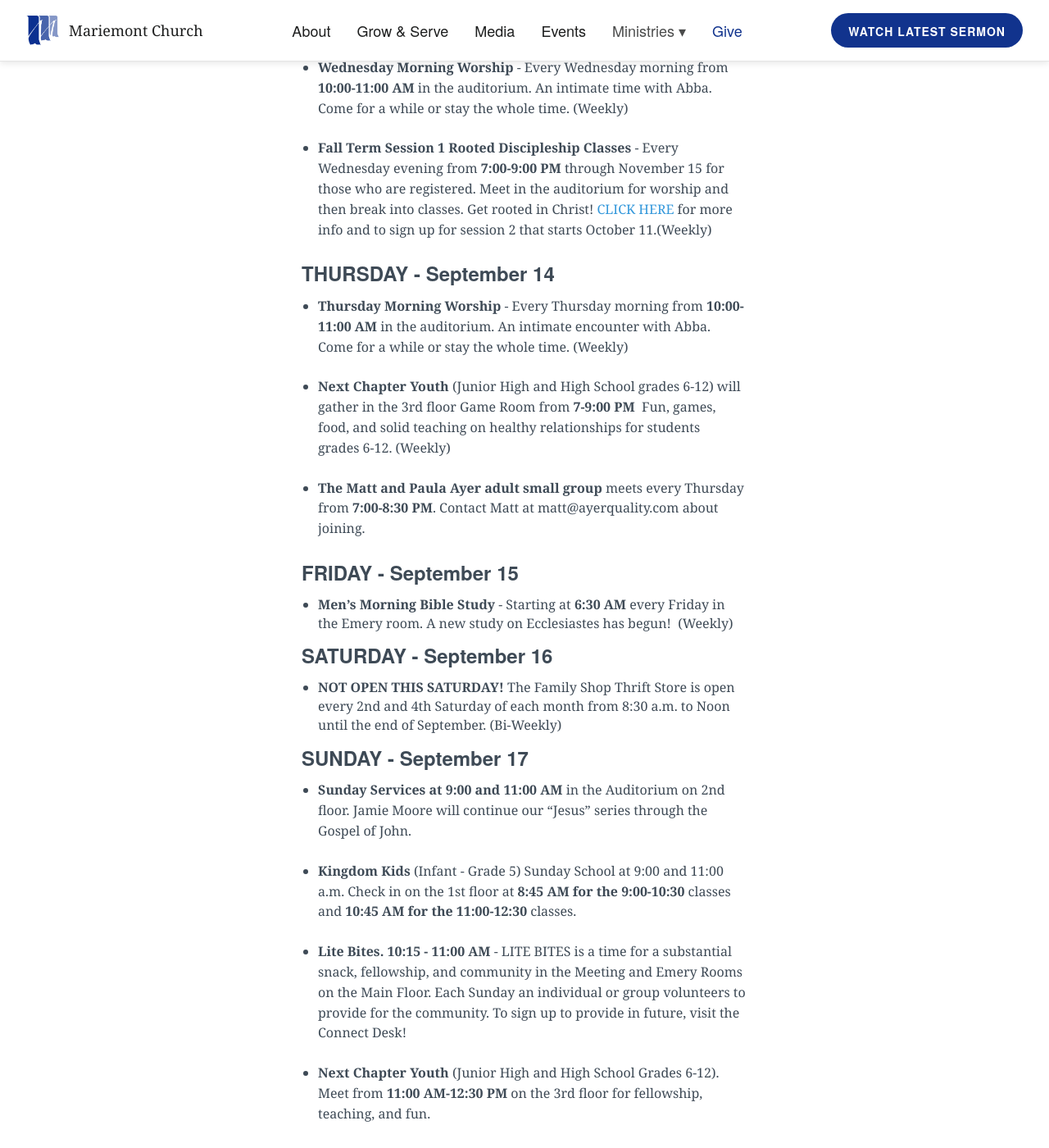
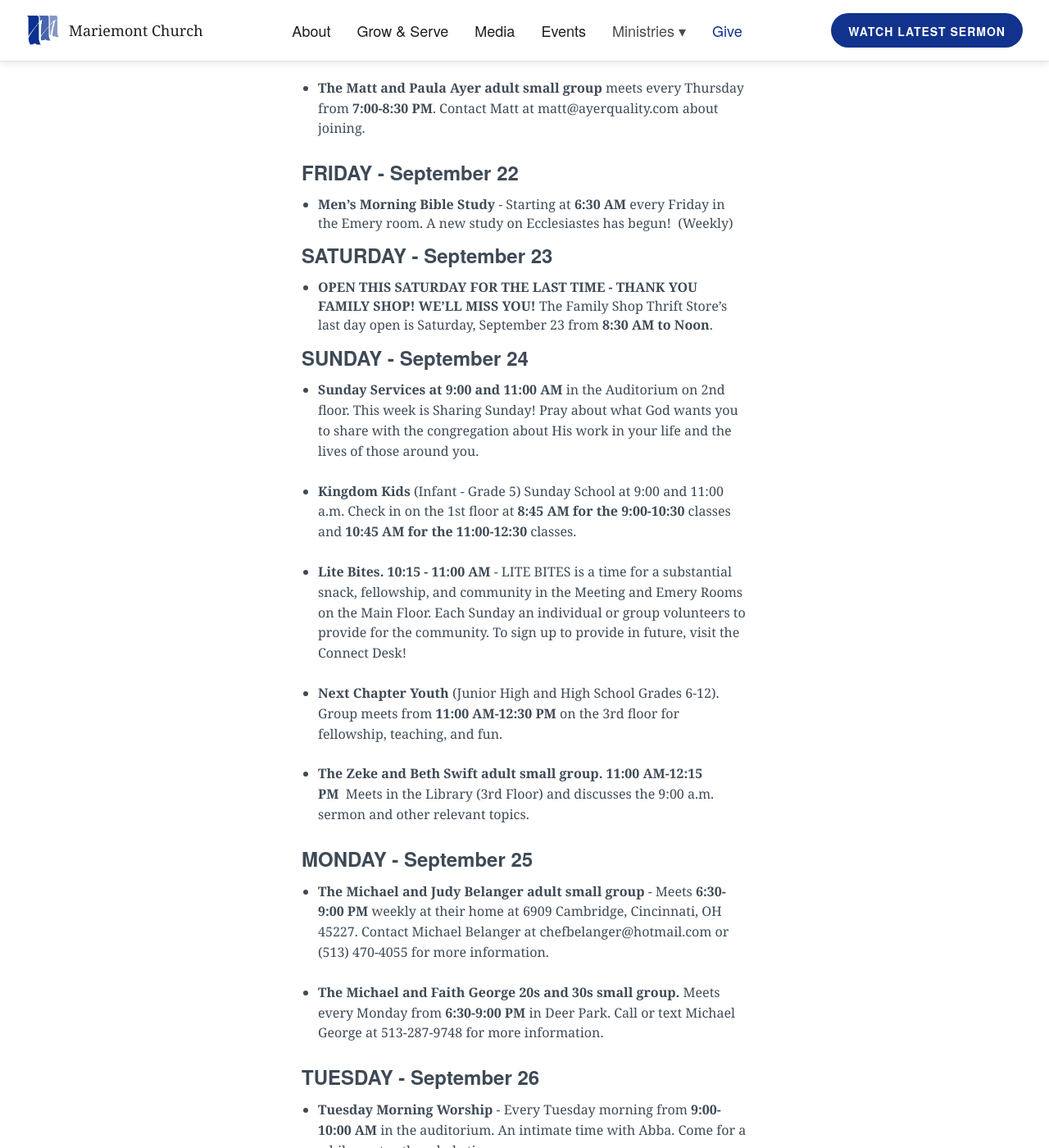
Before and after one commit to lukemoderwell/mariemont, a Jekyll site: the page built from updates.markdown, in a window 1280 px wide and 1400 px high, scrolled down 680 px. Shown: the whole window at 82% size. Built offline with Jekyll 4.4.1, drawn with Linux system fonts in a browser that asks for light colours; nearby versions of some CDN libraries; some of the changed text lies outside the part shown.

Commit message:
Updated Updates

```diff
--- a/updates.markdown
+++ b/updates.markdown
@@ -11,64 +11,6 @@
 ---
 
 ## THIS WEEK AT MARIEMONT CHURCH
-
-
-### TUESDAY - September 12
-* **Tuesday Morning Worship** - Every Tuesday morning from **9:00-10:00 AM** in the auditorium. An intimate time with Abba. Come for a while or stay the whole time.
-
-* **Joy in the Morning Women's Ministry Bible Study** - Every Tuesday morning from **9:15-11:15 AM** in the Emery Room. Choose from 1 of 3 Books/Bible Studies. [CLICK HERE](https://mariemontchurch.org/womens-ministry/) for specifics.
-
-* **ON SUMMER BREAK UNTIL SEPTEMBER 19** - **The Lissa and Mike Cambron small group** usually meets every Tuesday from **7:00-8:30 PM** at 6050 Redbird Hollow in Indian Hill. They're taking a break for the Summer. Will start again Tuesday, September 19! Contact Mike at mikecambron43@gmail.com for more info.
-
-* **Starts tonight!** - **The Burr and Terry Robinson small group** usually meets 2 times a month on Tuesdays from **7:00-9:00 PM** in Hyde Park. Contact Burr and Terry Robinson at burr.robinson@gmail.com for more info.
-
-### WEDNESDAY - September 13
-* **Wednesday Morning Worship** - Every Wednesday morning from **10:00-11:00 AM** in the auditorium. An intimate time with Abba. Come for a while or stay the whole time. (Weekly)
-
-* **Fall Term Session 1 Rooted Discipleship Classes** - Every Wednesday evening from **7:00-9:00 PM** through November 15 for those who are registered. Meet in the auditorium for worship and then break into classes. Get rooted in Christ! [CLICK HERE](https://mariemontchurch.org/rooted-discipleship/) for more info and to sign up for session 2 that starts October 11.(Weekly)
-
-### THURSDAY - September 14
-* **Thursday Morning Worship** - Every Thursday morning from **10:00-11:00 AM** in the auditorium. An intimate encounter with Abba. Come for a while or stay the whole time. (Weekly)
-
-* **Next Chapter Youth** (Junior High and High School grades 6-12) will gather in the 3rd floor Game Room from **7-9:00 PM**  Fun, games, food, and solid teaching on healthy relationships for students grades 6-12. (Weekly)
-
-* **The Matt and Paula Ayer adult small group** meets every Thursday from **7:00-8:30 PM**. Contact Matt at matt@ayerquality.com about joining.
-
-
-### FRIDAY - September 15
-* **Men's Morning Bible Study** - Starting at **6:30 AM** every Friday in the Emery room. A new study on Ecclesiastes has begun!  (Weekly)
-
-### SATURDAY - September 16
-* **NOT OPEN THIS SATURDAY!** The Family Shop Thrift Store is open every 2nd and 4th Saturday of each month from 8:30 a.m. to Noon until the end of September. (Bi-Weekly)
-
-
-### SUNDAY - September 17
-* **Sunday Services at 9:00 and 11:00 AM** in the Auditorium on 2nd floor. Jamie Moore will continue our "Jesus" series through the Gospel of John.
-
-* **Kingdom Kids** (Infant - Grade 5) Sunday School at 9:00 and 11:00 a.m. Check in on the 1st floor at **8:45 AM for the 9:00-10:30** classes and **10:45 AM for the 11:00-12:30** classes.
-
-* **Lite Bites. 10:15 - 11:00 AM** - LITE BITES is a time for a substantial snack, fellowship, and community in the Meeting and Emery Rooms on the Main Floor. Each Sunday an individual or group volunteers to provide for the community. To sign up to provide in future, visit the Connect Desk!
-
-* **Next Chapter Youth** (Junior High and High School Grades 6-12).  Meet from **11:00 AM-12:30 PM** on the 3rd floor for fellowship, teaching, and fun.
-
-* **The Zeke and Beth Swift adult small group.** **11:00 AM-12:15 PM**  Meets in the Library (3rd Floor) and discusses the 9:00 a.m. sermon and other relevant topics.
-
-
-### MONDAY - September 18
-* **BELANGER SMALL GROUP STARTS TONITE!** - The Michael and Judy Belanger adult small group meets **6:30-9:00 PM** weekly at their home at 6909 Cambridge, Cincinnati, OH 45227. Contact Mike Belanger at chefbelanger@hotmail.com or (513) 470-4055 for more information.
-
-* **The Michael and Faith George 20s and 30s small group.** Meets every Monday from **6:30-9:00 PM** in Deer Park. Call or text Michael George at 513-287-9748 for more information.
-
-* **Joy in the Evening Women's Ministry Bible Study** - Every Tuesday from **7:00-8:30 PM** in the Emery Room. Come for food, fellowship, and Bible Study. [CLICK HERE](https://mariemontchurch.org/womens-ministry/) for specifics.
-
-### TUESDAY - September 19
-* **Tuesday Morning Worship** - Every Tuesday morning from **9:00-10:00 AM** in the auditorium. An intimate time with Abba. Come for a while or stay the whole time.
-
-* **Joy in the Morning Women's Ministry Bible Study** - Every Tuesday morning from **9:15-11:15 AM** in the Emery Room. Choose from 1 of 3 Books/Bible Studies. [CLICK HERE](https://mariemontchurch.org/womens-ministry/) for specifics.
-
-* **THE CAMBRON SMALL GROUP STARTS TONITE!** - **The Lissa and Mike Cambron small group** meets every Tuesday from **7:00-8:30 PM** at 6050 Redbird Hollow in Indian Hill. Contact Mike at mikecambron43@gmail.com for more info.
-
-* **The Burr and Terry Robinson small group** meets 2 times a month on Tuesdays from **7:00-9:00 PM** in Hyde Park. Contact Burr and Terry Robinson at burr.robinson@gmail.com for more info.
 
 ### WEDNESDAY - September 20
 * **Wednesday Morning Worship** - Every Wednesday morning from **10:00-11:00 AM** in the auditorium. An intimate time with Abba. Come for a while or stay the whole time. (Weekly)
```
Also changed, not shown: other parts of updates.markdown (+3 -1 lines).
